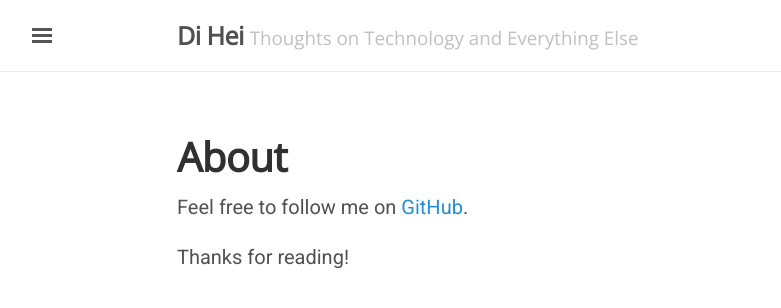
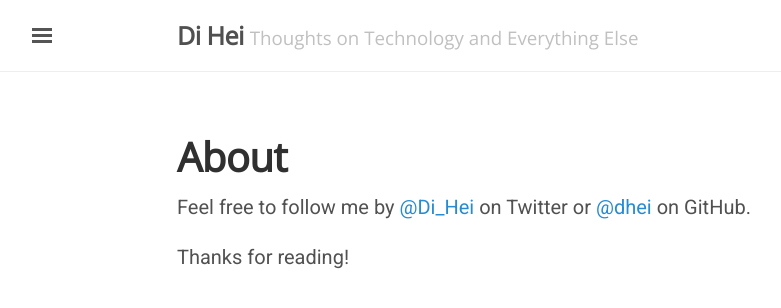
Before and after one commit to dhei/dhei.github.io, a Jekyll site: the page built from about.md, in a window 1280 px wide. Shown: the top 308 px of the page, without its empty margins (3-784 px from the left). Built offline with Jekyll 4.4.1, drawn with Linux system fonts in a browser that asks for light colours.

Commit message:
[Blog] Update about.md

```diff
--- a/about.md
+++ b/about.md
@@ -3,6 +3,6 @@ layout: page
 title: About
 ---
 
-Feel free to follow me on [GitHub](https://github.com/dhei).
+Feel free to follow me by [@Di_Hei](https://twitter.com/Di_Hei) on Twitter or [@dhei](https://github.com/dhei) on GitHub.
 
 Thanks for reading!
```
